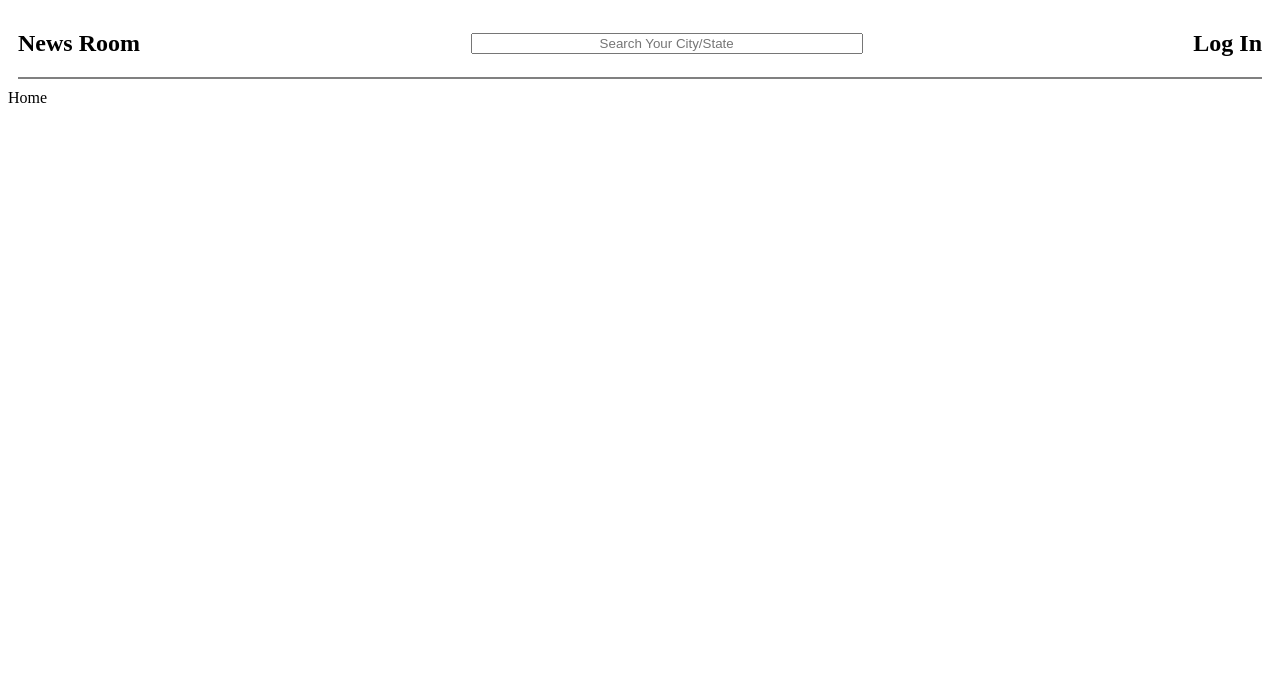
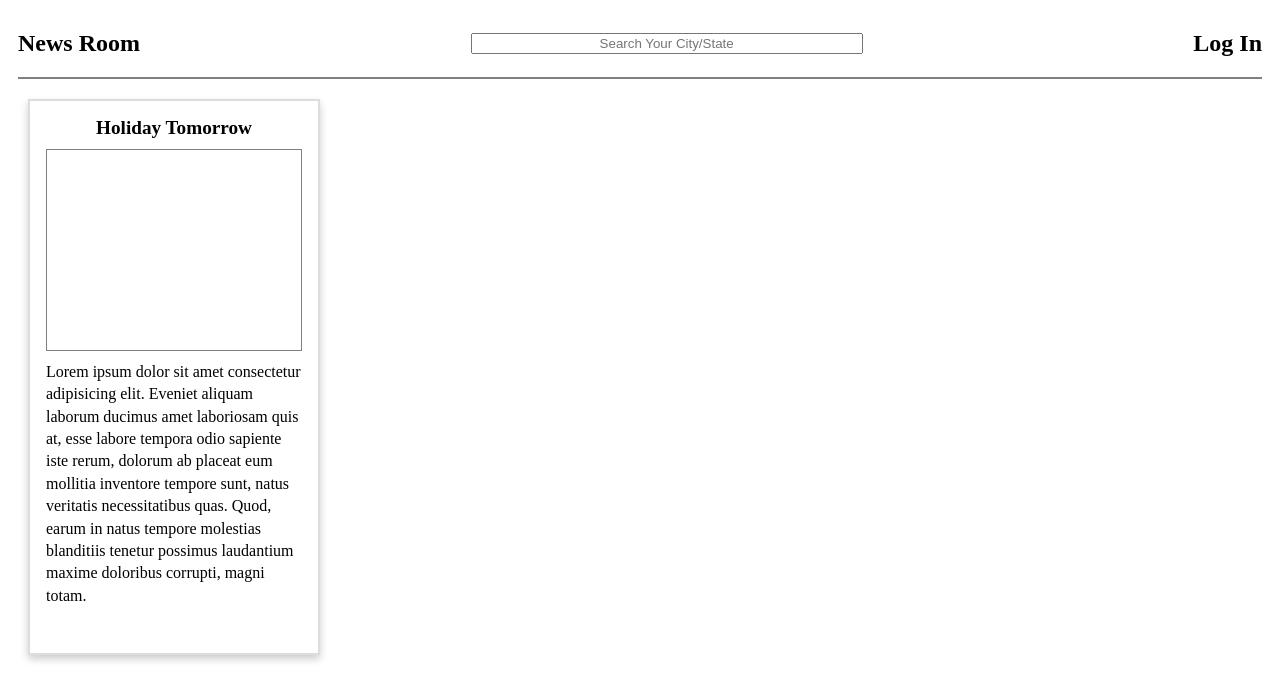
Before and after one commit to prabhatKr-1/Kumar_sanu-21BCS9785, a React (Vite) app: page / in a window 1280 px wide. Shown: the top 700 px of the page. Built offline with nearby package versions, Linux system fonts and the light colour scheme.

Commit message:
Created card component

```diff
--- /dev/null
+++ b/src/components/NewsCard.jsx
@@ -0,0 +1,12 @@
+import React from "react";
+import "../styles/card.css"
+
+function NewsCard() {
+    return <div className="card">
+        <div className="headline">Holiday Tomorrow</div>
+        <div className="image"></div>
+        <div className="content">Lorem ipsum dolor sit amet consectetur adipisicing elit. Eveniet aliquam laborum ducimus amet laboriosam quis at, esse labore tempora odio sapiente iste rerum, dolorum ab placeat eum mollitia inventore tempore sunt, natus veritatis necessitatibus quas. Quod, earum in natus tempore molestias blanditiis tenetur possimus laudantium maxime doloribus corrupti, magni totam.</div>
+  </div>;
+}
+
+export default NewsCard;
--- a/src/pages/Home.jsx
+++ b/src/pages/Home.jsx
@@ -1,7 +1,12 @@
 import React from "react";
+import NewsCard from "../components/NewsCard";
 
-function Home(props) {
-  return <div>Home</div>;
+function Home() {
+  return (
+    <>
+      <NewsCard />
+    </>
+  );
 }
 
 Home.propTypes = {};
--- /dev/null
+++ b/src/styles/card.css
@@ -0,0 +1,40 @@
+.card {
+    border: 2px solid #ddd;
+    width: 20vw;
+    height: 65vh;
+    max-width: 100%;
+    padding: 16px;
+    background-color: #fff;
+    box-shadow: 0px 4px 8px rgba(0, 0, 0, 0.2);
+    transition: box-shadow 0.3s ease-in-out;
+    margin: 20px;
+    display: flex;
+    flex-direction: column;
+  }
+
+  .card:hover {
+    box-shadow: 0px 8px 16px rgba(13, 146, 26, 0.2);
+  }
+
+  .headline {
+    text-align: center;
+    font-weight: bold;
+    font-size: 1.2rem;
+    margin-bottom: 10px;
+  }
+
+  .image {
+    max-height: 200px;
+    height: 49vh;
+    object-fit: cover;
+    margin-bottom: 10px;
+    border: solid 1px gray;
+  }
+
+  .content {
+    font-size: 1rem;
+    padding: auto;
+    overflow: hidden;
+    text-overflow: ellipsis;
+    line-height: 1.4;
+  }
```
Also changed, not shown: src/components/Card.jsx (deleted).
